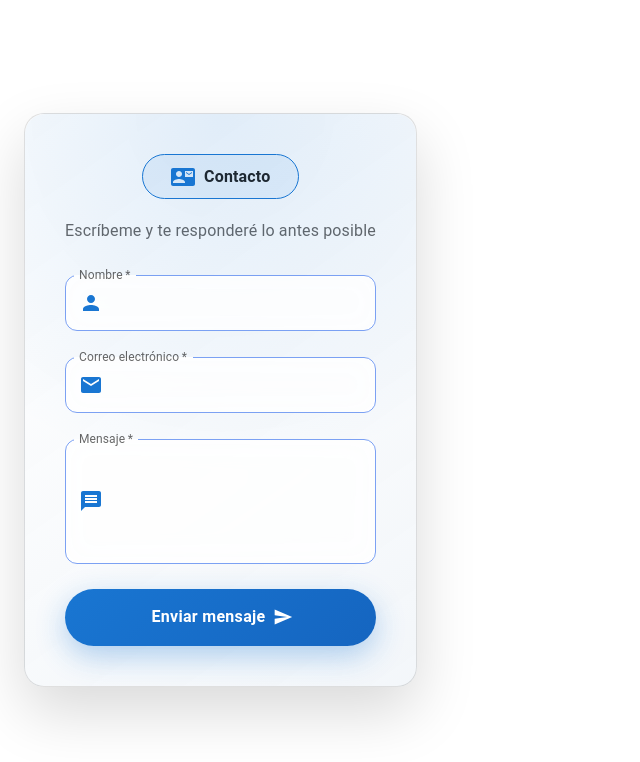
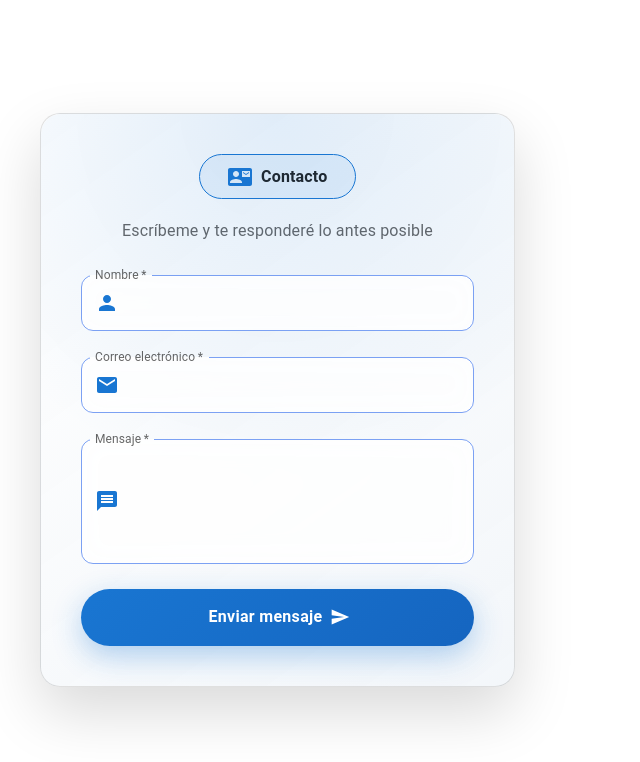
Before and after one commit to Patogol35/Contacto-emailjs, a React (Vite) app: page / in a window 1280 px wide. Shown: the top 762 px of the page, without its empty margins (0-640 px from the left). Built offline with nearby package versions, Linux system fonts and the light colour scheme.

Commit message:
Update inputStyle.js

```diff
--- a/src/styles/inputStyle.js
+++ b/src/styles/inputStyle.js
@@ -1,6 +1,7 @@
 // ===== LAYOUT =====
 export const sectionWrapper = {
   py: { xs: 6, md: 10 },
+  px: 2,
 };
 
 // ===== CONTACT WRAPPER =====
@@ -11,9 +12,16 @@ export const contactWrapper = (theme) => {
     p: { xs: 3.5, md: 5 },
     borderRadius: 5,
     position: "relative",
+
+    // 👉 CLAVE PARA CENTRAR
+    maxWidth: 620,
+    width: "100%",
+    mx: "auto",
+
     background: isDark
       ? "linear-gradient(145deg, rgba(15,23,42,0.75), rgba(2,6,23,0.9))"
       : "linear-gradient(145deg, rgba(255,255,255,0.9), rgba(241,245,249,0.85))",
+
     backdropFilter: "blur(20px)",
     border: "1px solid",
     borderColor: theme.palette.divider,
@@ -51,6 +59,7 @@ export const headerText = {
   color: "text.secondary",
   maxWidth: 380,
   mx: "auto",
+  textAlign: "center",
 };
 
 // ===== FORM =====
@@ -92,8 +101,8 @@ export const inputStyle = (theme) => {
       },
 
       "&.Mui-focused": {
-  boxShadow: `0 0 0 2px ${theme.palette.primary.main}25`,
-},
+        boxShadow: `0 0 0 2px ${theme.palette.primary.main}25`,
+      },
 
       "&.Mui-focused fieldset": {
         borderColor: theme.palette.primary.main,
```
